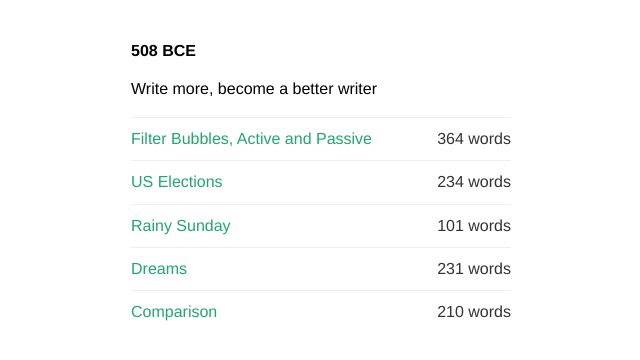
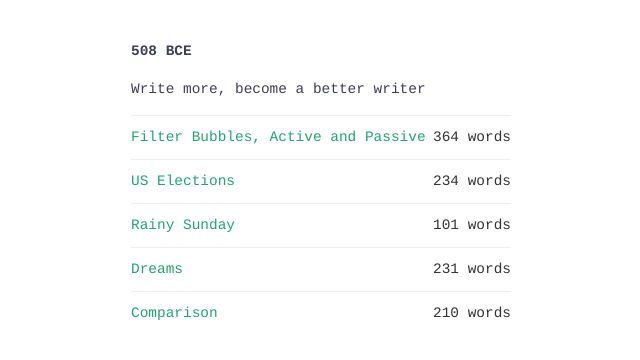
Before and after one commit to capshaw/508bce, a Jekyll site: the page built from index.html, in a window 1280 px wide. Shown: the top 360 px of the page, without its empty margins (319-959 px from the left). Built offline with Jekyll 4.4.1, drawn with Linux system fonts in a browser that asks for light colours.

Commit message:
Update main.css

```diff
--- a/static/css/main.css
+++ b/static/css/main.css
@@ -1,6 +1,8 @@
 body, html {
-  font-family: 'Helvetica Neue', 'Helvetica', sans-serif;
-  line-height: 1.4em;
+  font-family: Courier, monospace;
+  font-size: 95%;
+  line-height: 1.6;
+  color: #3e3d5a;
 }
 
 h1 {
```
